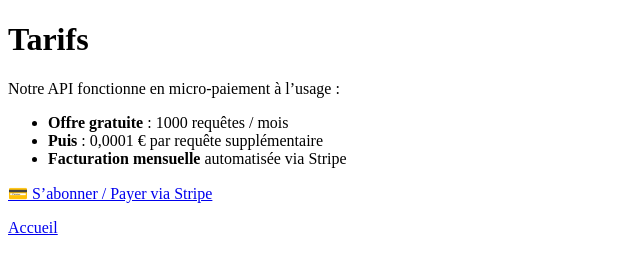
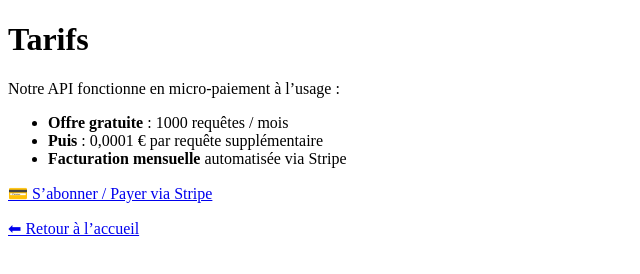
Before and after one commit to Jim-vix/-moulin-time-site, a plain HTML site: page pricing.html in a window 1280 px wide. Shown: the whole page, without its empty margins (0-640 px from the left). Drawn offline with Linux system fonts and the light colour scheme.

Commit message:
Update pricing.html

```diff
--- a/pricing.html
+++ b/pricing.html
@@ -18,7 +18,7 @@
     </a>
   </p>
   <nav>
-    <a href="index.html">Accueil</a>
+    <a href="index.html">⬅ Retour à l’accueil</a>
   </nav>
 </body>
 </html>
```
